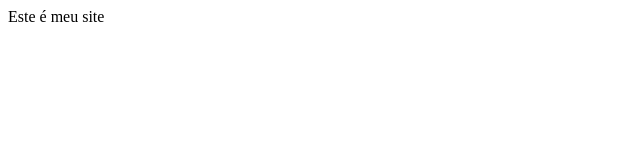
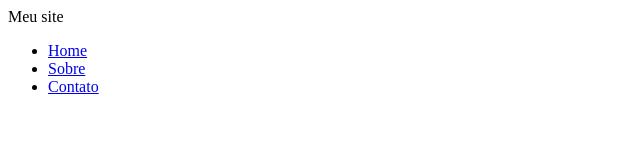
Before and after one commit to fndalemao/site, a plain HTML site: page index.html in a window 1280 px wide. Shown: the whole page, without its empty margins (0-640 px from the left). Drawn offline with Linux system fonts and the light colour scheme.

Commit message:
Novo Menu

```diff
--- a/index.html
+++ b/index.html
@@ -5,6 +5,14 @@
 <title> Meu Site </title>
 </head>
 <body>
-Este é meu site
+Meu site
+
+<ul>
+	<li><a href="index.html">Home</a></li>
+	<li><a href="sobre.html">Sobre</a></li>
+	<li><a href="contato.html">Contato</a></li>
+</ul>
+
+
 </body>
 </html>
```
